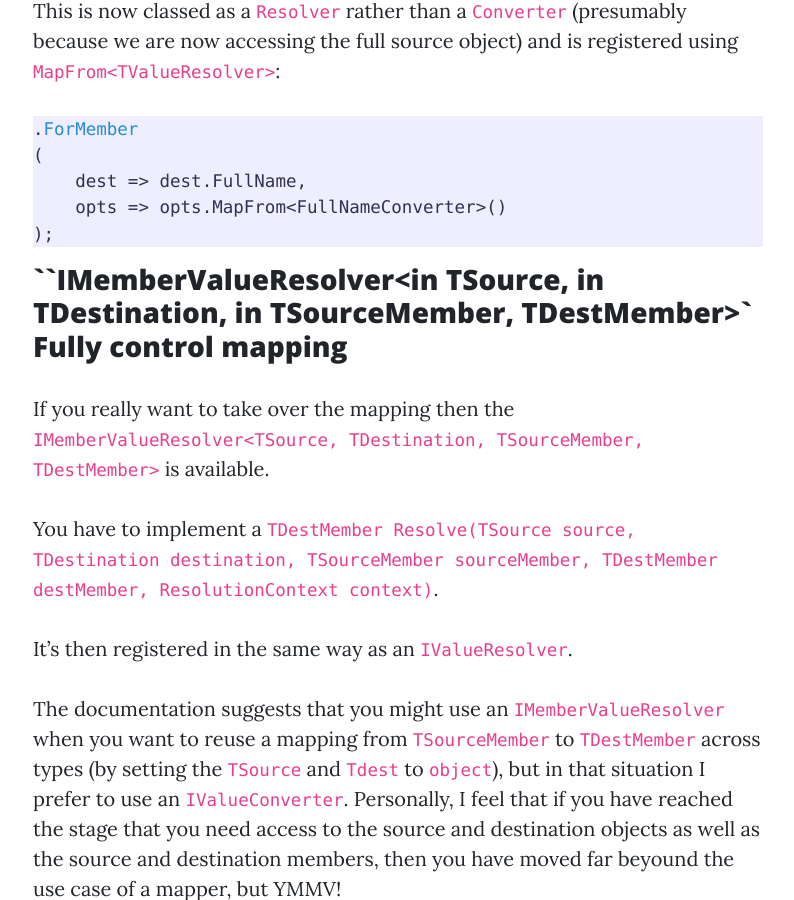
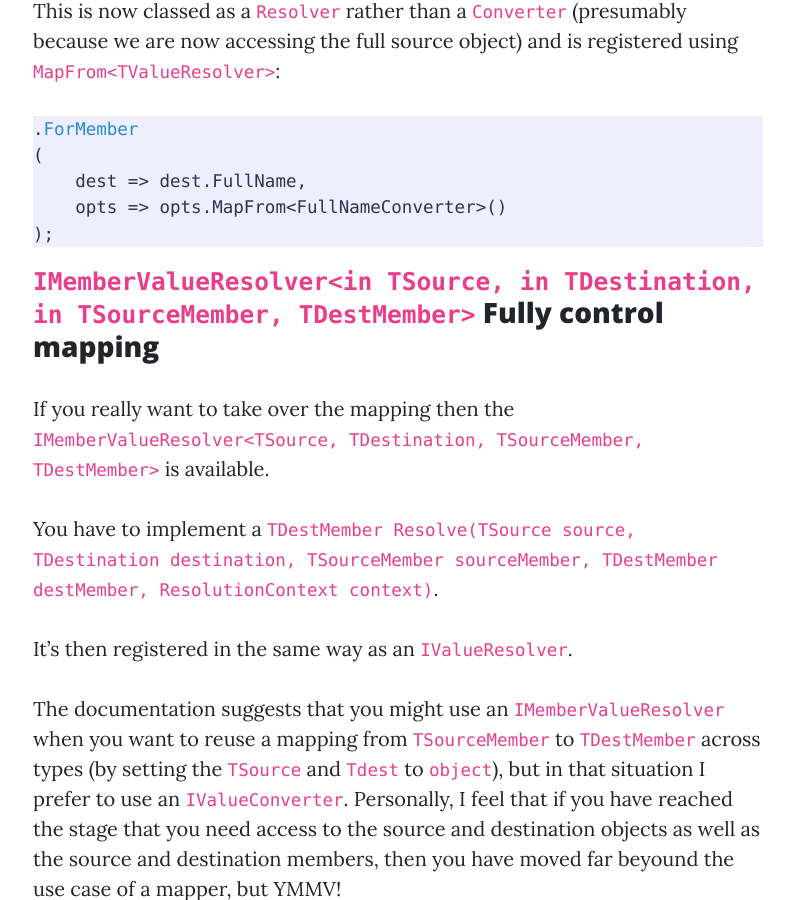
Before and after one commit to paxdev/paxdev.github.io, a Jekyll site: the page built from _posts/2020-12-13-mapping-complex-types-with-automapper.md, in a window 1280 px wide and 900 px high, scrolled down 6243 px. Shown: the whole window, without its empty margins (242-1036 px from the left). Built offline with Jekyll 4.4.1, drawn with Linux system fonts in a browser that asks for light colours; our own code applies the rules of GitHub Pages for plain Markdown files.

Commit message:
Fix up typo

````diff
--- a/_posts/2020-12-13-mapping-complex-types-with-automapper.md
+++ b/_posts/2020-12-13-mapping-complex-types-with-automapper.md
@@ -184,7 +184,7 @@ This is now classed as a `Resolver` rather than a `Converter` (presumably becaus
 );
 ```
 
-### ``IMemberValueResolver<in TSource, in TDestination, in TSourceMember, TDestMember>` Fully control mapping
+### `IMemberValueResolver<in TSource, in TDestination, in TSourceMember, TDestMember>` Fully control mapping
 
 If you really want to take over the mapping then the `IMemberValueResolver<TSource, TDestination, TSourceMember, TDestMember>` is available.
 
````
